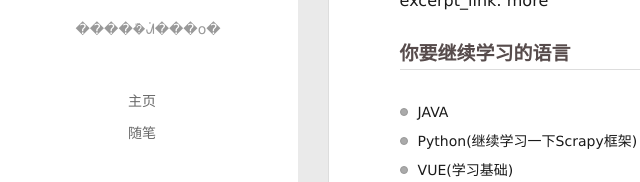
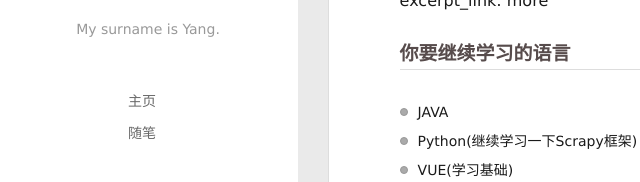
Before and after one commit to PopDemo/PopDemo.github.io, a plain HTML site: page 2020/02/02/属于PopDemo的第一篇文章/index.html in a window 1280 px wide. Shown: the part 323-505 px from the top of the page, 2-642 px from the left. Drawn offline with Linux system fonts and the light colour scheme.

Commit message:
Site updated: 2020-02-18 18:29:03

```diff
--- a/2020/02/02/属于PopDemo的第一篇文章/index.html
+++ b/2020/02/02/属于PopDemo的第一篇文章/index.html
@@ -53,7 +53,7 @@
 		  <h1 class="header-author"><a href="/">PopDemo</a></h1>
 		</hgroup>
 
-		<p class="header-subtitle">�����ܽᣬ���ο�</p>
+		<p class="header-subtitle">My surname is Yang.</p>
 
 
 		<nav class="header-menu">
@@ -113,7 +113,7 @@
 			  <h1 class="header-author js-header-author">PopDemo</h1>
 			</hgroup>
 
-			<p class="header-subtitle"><i class="icon icon-quo-left"></i>�����ܽᣬ���ο�<i class="icon icon-quo-right"></i></p>
+			<p class="header-subtitle"><i class="icon icon-quo-left"></i>My surname is Yang.<i class="icon icon-quo-right"></i></p>
 
 
 
@@ -390,11 +390,11 @@ return o(i(t),arguments.length<2?void 0:u(arguments[1]))}})},function(t,n,r){var
           <ul class="article-tag-list" q-show="showTags">
 
               <li class="article-tag-list-item">
-                <a href="javascript:void(0)" class="js-tag color2">Python</a>
+                <a href="javascript:void(0)" class="js-tag color1">linux</a>
               </li>
 
               <li class="article-tag-list-item">
-                <a href="javascript:void(0)" class="js-tag color1">linux</a>
+                <a href="javascript:void(0)" class="js-tag color2">Python</a>
               </li>
 
               <li class="article-tag-list-item">
```
Also changed, not shown: 2020/02/06/Python的基础语法的总结/index.html (+4 -4 lines), 2020/02/10/关于爬虫的流程和原理/index.html (+4 -4 lines), 2020/02/12/linux终端常用的命令/index.html (+4 -4 lines), 2020/02/17/谈谈猿的“自学”/index.html (+4 -4 lines), archives/2020/02/index.html (+4 -4 lines), archives/2020/index.html (+4 -4 lines), archives/index.html (+4 -4 lines), index.html (+4 -4 lines), tags/Python/index.html (+4 -4 lines), tags/linux/index.html (+4 -4 lines), tags/谝闲传/index.html (+4 -4 lines).
